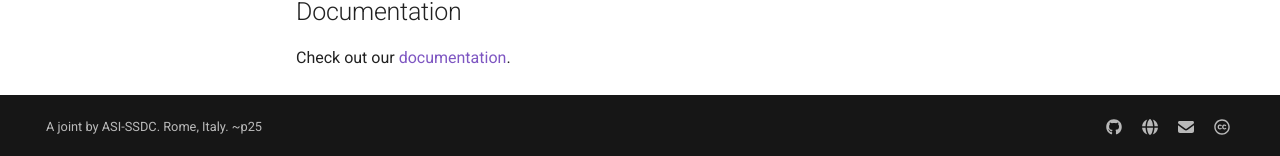
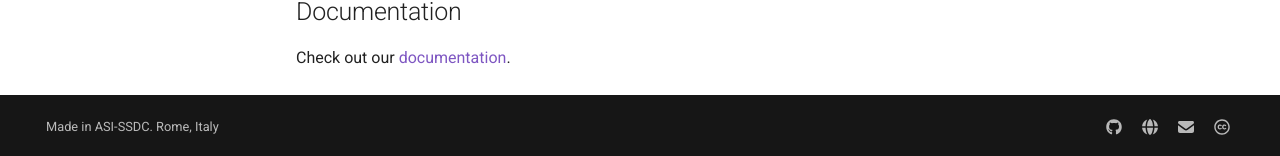
Before and after one commit to peppedilillo/sedbuilder, an MkDocs documentation site: the page built from docs/index.md, in a window 1280 px wide and 900 px high, scrolled down 505 px. Shown: the part 741-897 px from the top of the window. Built offline with MkDocs 1.6.1 and Material for MkDocs 9.7.7, drawn with Linux system fonts in a browser that asks for light colours.

Commit message:
Documentation

```diff
--- a/mkdocs.yml
+++ b/mkdocs.yml
@@ -63,4 +63,4 @@ extra:
       link: https://github.com/peppedilillo/sedbuilder/blob/main/LICENSE
       name: GPL License
 
-copyright: A joint by ASI-SSDC. Rome, Italy. ~p25
+copyright: Made in ASI-SSDC. Rome, Italy
```
